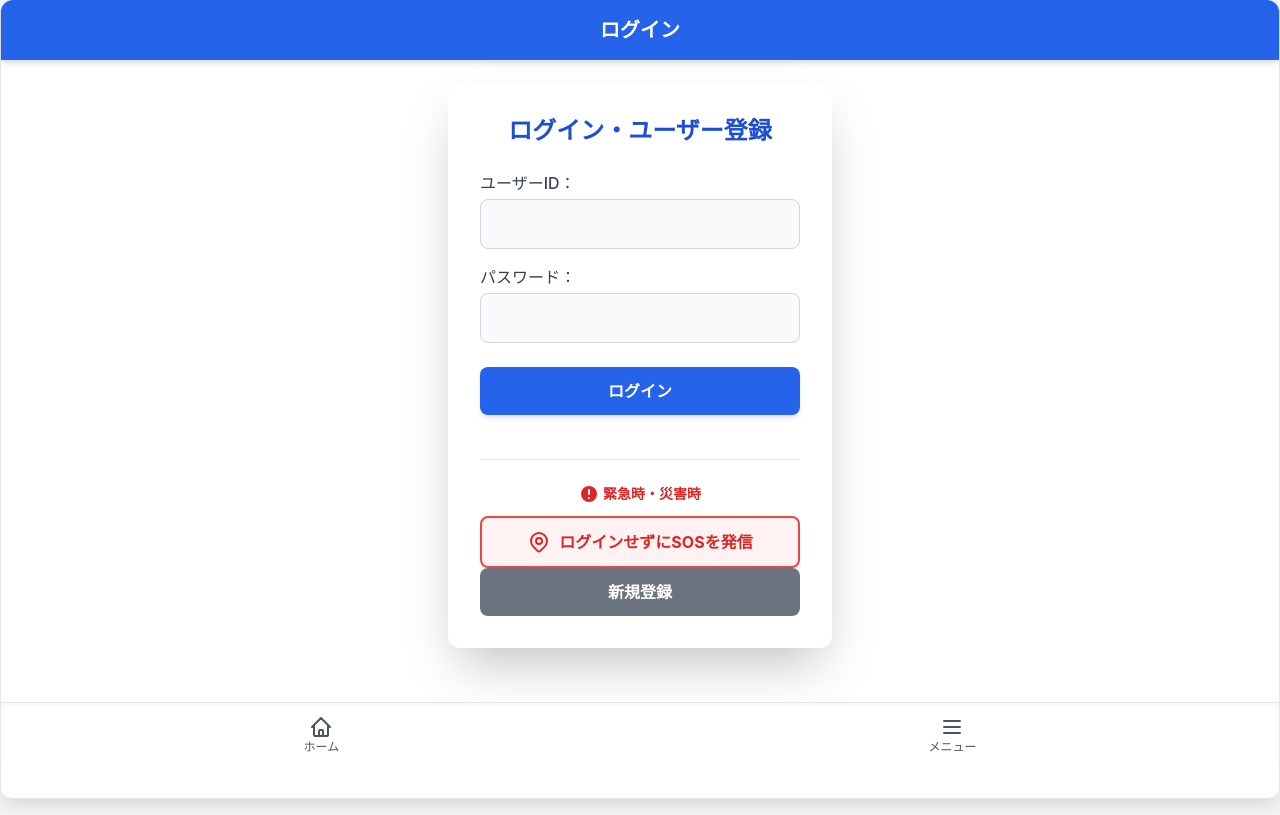
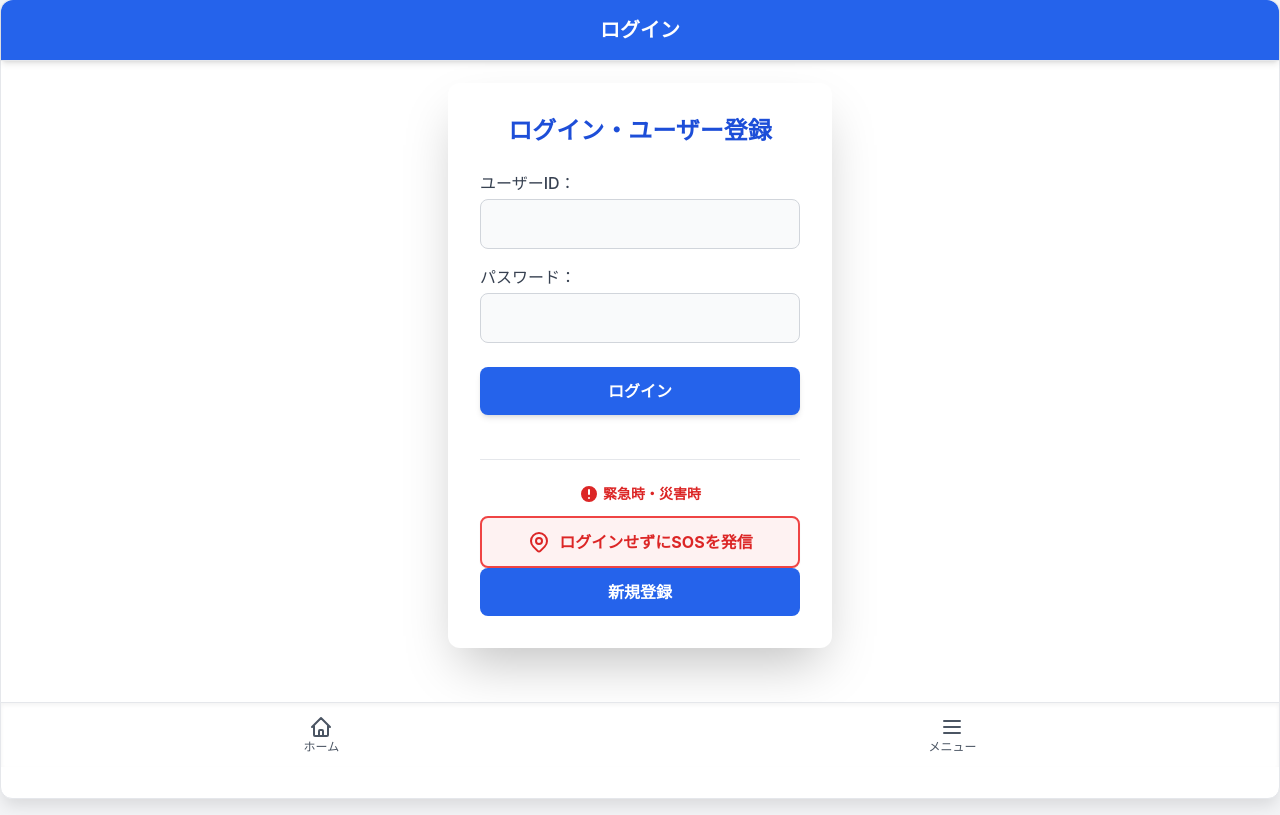
Before and after one commit to iwayashunta/DjangoProject, a Django app: page /login/ in a window 1280 px wide. Shown: the part 33-848 px from the top of the page. Run offline with Django 5.2, Linux system fonts and the light colour scheme; some libraries are stand-ins or nearby versions.

Commit message:
新規登録のボタンの色を灰色から青色へ変更 マニュアル画面のメインメニューに戻るをホームに戻るに変更

```diff
--- a/Sotsuken_Portable/templates/login.html
+++ b/Sotsuken_Portable/templates/login.html
@@ -57,7 +57,10 @@
         </div>
 
         {# 新規登録ページへのリンク #}
-        <a href="{% url 'Sotsuken_Portable:signup' %}" class="block text-center w-full bg-gray-500 text-white p-3 rounded-lg hover:bg-gray-600 transition-all font-semibold">新規登録</a>
+        <a href="{% url 'Sotsuken_Portable:signup' %}"
+            class="block text-center w-full bg-blue-600 text-white p-3 rounded-lg hover:bg-blue-700 transition-all font-semibold">
+            新規登録
+        </a>
     </div>
 </div>
 
--- a/Sotsuken_Portable/templates/manual_list.html
+++ b/Sotsuken_Portable/templates/manual_list.html
@@ -29,7 +29,7 @@
 
         <div class="mt-8 text-center">
             <a href="{% url 'Sotsuken_Portable:index' %}" class="bg-gray-500 text-white py-2 px-6 rounded-lg hover:bg-gray-600 transition-all">
-                メインメニューに戻る
+                ホームに戻る
             </a>
         </div>
     </div>
```
